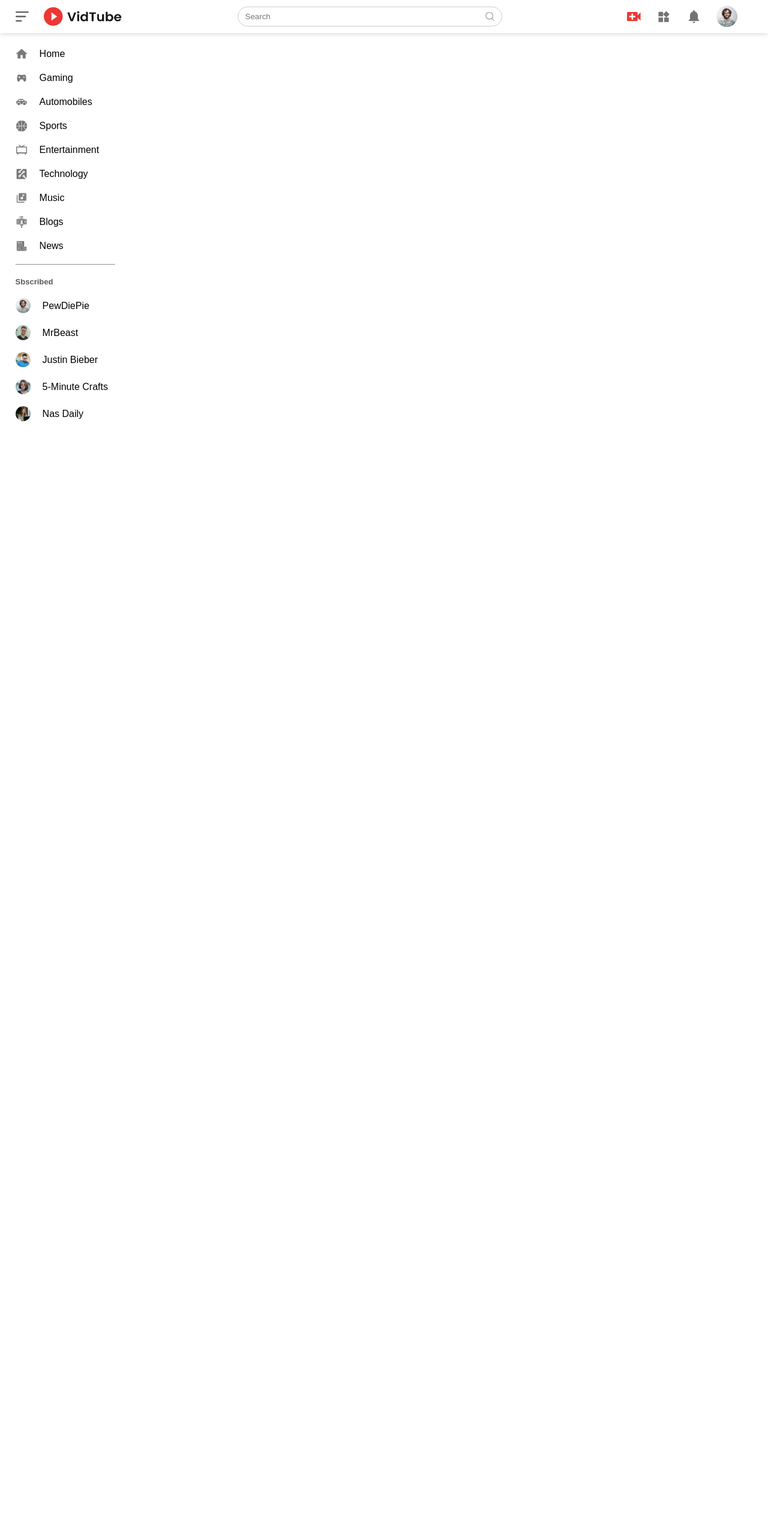
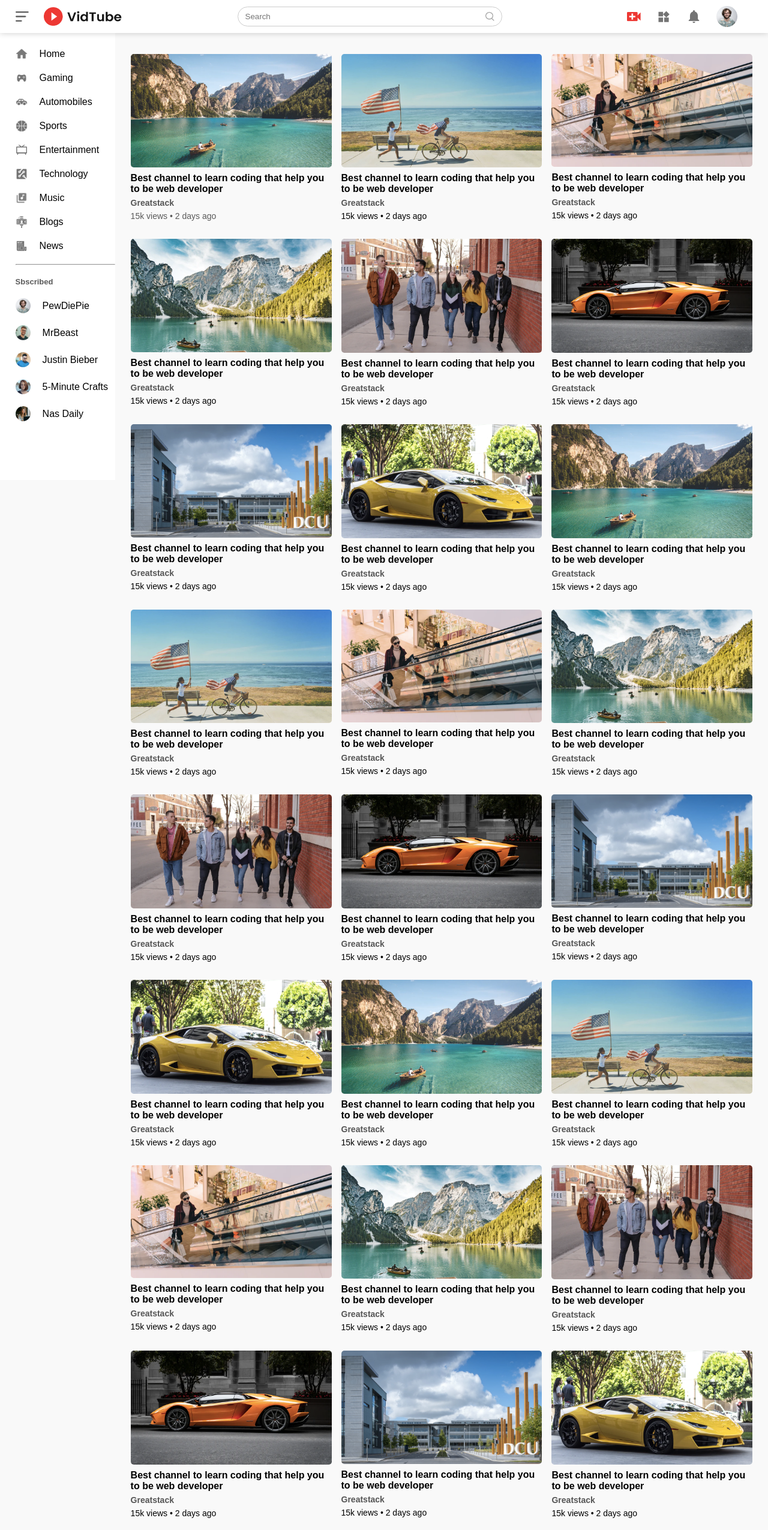
Before and after one commit to Eng-Natole/Youtube-clone, a React (Vite) app: page / in a window 1280 px wide. Shown: the whole page at 60% size. Before the commit the page ends 800 px from the top, so only its background shows below. Built offline with nearby package versions, Linux system fonts and the light colour scheme.

Commit message:
thubnail are added working correctly

```diff
--- a/src/Components/Feed/Feed.css
+++ b/src/Components/Feed/Feed.css
@@ -0,0 +1,27 @@
+.feed {
+  display: grid;
+  grid-template-columns: repeat(auto-fit, minmax(250px, 1fr));
+  grid-column-gap: 16px;
+  grid-row-gap: 30px;
+  margin-top: 15px;
+}
+.card img {
+  width: 100%;
+  border-radius: 5px;
+}
+.card h2 {
+  font-size: 16px;
+  font-weight: 600;
+  color: #000;
+  margin: 5px 0;
+}
+
+.card h3 {
+  font-size: 14px;
+  font-weight: 600;
+  color: #555;
+  margin: 6px 0;
+}
+.card p {
+  font-size: 14px;
+}
--- a/src/Components/Feed/Feed.jsx
+++ b/src/Components/Feed/Feed.jsx
@@ -0,0 +1,187 @@
+import React from "react";
+import "./Feed.css";
+import thumbnail1 from "../../assets/thumbnail1.png";
+import thumbnail2 from "../../assets/thumbnail2.png";
+import thumbnail3 from "../../assets/thumbnail3.png";
+import thumbnail4 from "../../assets/thumbnail4.png";
+import thumbnail5 from "../../assets/thumbnail5.png";
+import thumbnail6 from "../../assets/thumbnail6.png";
+import thumbnail7 from "../../assets/thumbnail7.png";
+import thumbnail8 from "../../assets/thumbnail8.png";
+import { Link } from "react-router-dom";
+
+const Feed = () => {
+  return (
+    <div className="feed">
+      <Link to={`video/20/4521`} className="card">
+        <img src={thumbnail1} alt="" />
+        <h2>Best channel to learn coding that help you to be web developer</h2>
+        <h3>Greatstack</h3>
+        <p>15k views &bull; 2 days ago</p>
+      </Link>
+
+      <div className="card">
+        <img src={thumbnail2} alt="" />
+        <h2>Best channel to learn coding that help you to be web developer</h2>
+        <h3>Greatstack</h3>
+        <p>15k views &bull; 2 days ago</p>
+      </div>
+
+      <div className="card">
+        <img src={thumbnail3} alt="" />
+        <h2>Best channel to learn coding that help you to be web developer</h2>
+        <h3>Greatstack</h3>
+        <p>15k views &bull; 2 days ago</p>
+      </div>
+
+      <div className="card">
+        <img src={thumbnail4} alt="" />
+        <h2>Best channel to learn coding that help you to be web developer</h2>
+        <h3>Greatstack</h3>
+        <p>15k views &bull; 2 days ago</p>
+      </div>
+
+      <div className="card">
+        <img src={thumbnail5} alt="" />
+        <h2>Best channel to learn coding that help you to be web developer</h2>
+        <h3>Greatstack</h3>
+        <p>15k views &bull; 2 days ago</p>
+      </div>
+
+      <div className="card">
+        <img src={thumbnail6} alt="" />
+        <h2>Best channel to learn coding that help you to be web developer</h2>
+        <h3>Greatstack</h3>
+        <p>15k views &bull; 2 days ago</p>
+      </div>
+
+      <div className="card">
+        <img src={thumbnail7} alt="" />
+        <h2>Best channel to learn coding that help you to be web developer</h2>
+        <h3>Greatstack</h3>
+        <p>15k views &bull; 2 days ago</p>
+      </div>
+
+      <div className="card">
+        <img src={thumbnail8} alt="" />
+        <h2>Best channel to learn coding that help you to be web developer</h2>
+        <h3>Greatstack</h3>
+        <p>15k views &bull; 2 days ago</p>
+      </div>
+
+      <div className="card">
+        <img src={thumbnail1} alt="" />
+        <h2>Best channel to learn coding that help you to be web developer</h2>
+        <h3>Greatstack</h3>
+        <p>15k views &bull; 2 days ago</p>
+      </div>
+
+      <div className="card">
+        <img src={thumbnail2} alt="" />
+        <h2>Best channel to learn coding that help you to be web developer</h2>
+        <h3>Greatstack</h3>
+        <p>15k views &bull; 2 days ago</p>
+      </div>
+
+      <div className="card">
+        <img src={thumbnail3} alt="" />
+        <h2>Best channel to learn coding that help you to be web developer</h2>
+        <h3>Greatstack</h3>
+        <p>15k views &bull; 2 days ago</p>
+      </div>
+
+      <div className="card">
+        <img src={thumbnail4} alt="" />
+        <h2>Best channel to learn coding that help you to be web developer</h2>
+        <h3>Greatstack</h3>
+        <p>15k views &bull; 2 days ago</p>
+      </div>
+
+      <div className="card">
+        <img src={thumbnail5} alt="" />
+        <h2>Best channel to learn coding that help you to be web developer</h2>
+        <h3>Greatstack</h3>
+        <p>15k views &bull; 2 days ago</p>
+      </div>
+
+      <div className="card">
+        <img src={thumbnail6} alt="" />
+        <h2>Best channel to learn coding that help you to be web developer</h2>
+        <h3>Greatstack</h3>
+        <p>15k views &bull; 2 days ago</p>
+      </div>
+
+      <div className="card">
+        <img src={thumbnail7} alt="" />
+        <h2>Best channel to learn coding that help you to be web developer</h2>
+        <h3>Greatstack</h3>
+        <p>15k views &bull; 2 days ago</p>
+      </div>
+
+      <div className="card">
+        <img src={thumbnail8} alt="" />
+        <h2>Best channel to learn coding that help you to be web developer</h2>
+        <h3>Greatstack</h3>
+        <p>15k views &bull; 2 days ago</p>
+      </div>
+
+      <div className="card">
+        <img src={thumbnail1} alt="" />
+        <h2>Best channel to learn coding that help you to be web developer</h2>
+        <h3>Greatstack</h3>
+        <p>15k views &bull; 2 days ago</p>
+      </div>
+
+      <div className="card">
+        <img src={thumbnail2} alt="" />
+        <h2>Best channel to learn coding that help you to be web developer</h2>
+        <h3>Greatstack</h3>
+        <p>15k views &bull; 2 days ago</p>
+      </div>
+
+      <div className="card">
+        <img src={thumbnail3} alt="" />
+        <h2>Best channel to learn coding that help you to be web developer</h2>
+        <h3>Greatstack</h3>
+        <p>15k views &bull; 2 days ago</p>
+      </div>
+
+      <div className="card">
+        <img src={thumbnail4} alt="" />
+        <h2>Best channel to learn coding that help you to be web developer</h2>
+        <h3>Greatstack</h3>
+        <p>15k views &bull; 2 days ago</p>
+      </div>
+
+      <div className="card">
+        <img src={thumbnail5} alt="" />
+        <h2>Best channel to learn coding that help you to be web developer</h2>
+        <h3>Greatstack</h3>
+        <p>15k views &bull; 2 days ago</p>
+      </div>
+
+      <div className="card">
+        <img src={thumbnail6} alt="" />
+        <h2>Best channel to learn coding that help you to be web developer</h2>
+        <h3>Greatstack</h3>
+        <p>15k views &bull; 2 days ago</p>
+      </div>
+
+      <div className="card">
+        <img src={thumbnail7} alt="" />
+        <h2>Best channel to learn coding that help you to be web developer</h2>
+        <h3>Greatstack</h3>
+        <p>15k views &bull; 2 days ago</p>
+      </div>
+
+      <div className="card">
+        <img src={thumbnail8} alt="" />
+        <h2>Best channel to learn coding that help you to be web developer</h2>
+        <h3>Greatstack</h3>
+        <p>15k views &bull; 2 days ago</p>
+      </div>
+    </div>
+  );
+};
+
+export default Feed;
--- a/src/Pages/Home/Home.css
+++ b/src/Pages/Home/Home.css
@@ -0,0 +1,10 @@
+.container {
+  background: #f9f9f9;
+  padding-left: 17%;
+  padding-right: 2%;
+  padding-top: 20px;
+  padding-bottom: 20px;
+}
+.large-container {
+  padding-left: 7%;
+}
--- a/src/Pages/Home/Home.jsx
+++ b/src/Pages/Home/Home.jsx
@@ -1,11 +1,15 @@
 import React from "react";
 import "./Home.css";
 import Sidebar from "../../Components/Sidebar/Sidebar";
+import Feed from "../../Components/Feed/Feed";
 
 const Home = ({ sidebar }) => {
   return (
     <>
       <Sidebar sidebar={sidebar} />
+      <div className={`container ${sidebar ? "" : "large-container"}`}>
+        <Feed />
+      </div>
     </>
   );
 };
```
